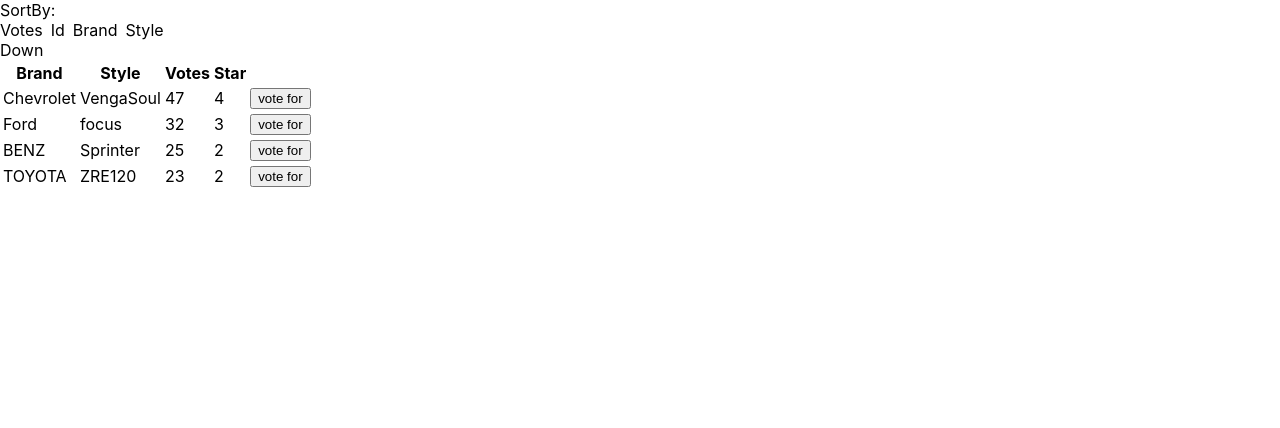
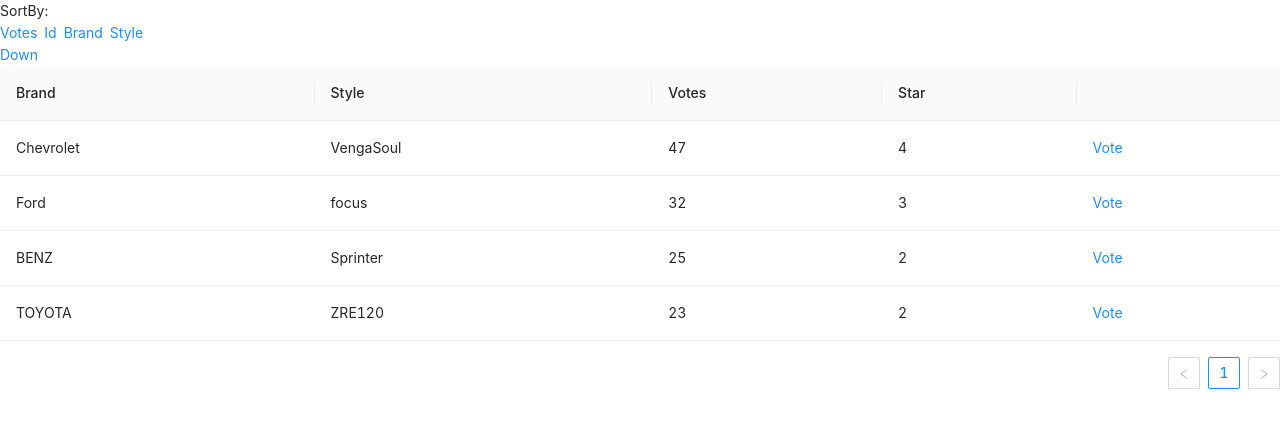
Before and after one commit to drinkmooon/example-wst, a React (Create React App) app: page / in a window 1280 px wide. Shown: the top 428 px of the page. Built offline with nearby package versions, Linux system fonts and the light colour scheme.

Commit message:
2020/10/23 Homework2 how to add html in react app and bind an index.js to it?

```diff
--- a/src/Car.js
+++ /dev/null
@@ -1,45 +0,0 @@
-import React, { Component } from 'react';
-
-class Car extends Component {
-    //使用回调函数通知CarList对应CarID的Vote事件
-    handleUpVote = () => {
-        return this.props.onVote(this.props.id);
-    };
-    render() {
-        //根据投票票数计算星级
-        //Calculate stars based on the number of votes
-        const star = (() => {
-            const voteNum = this.props.votes;
-            if (voteNum >= 50) {
-                return 5;
-            }
-            else if (voteNum >= 40) {
-                return 4;
-            }
-            else if (voteNum >= 30) {
-                return 3;
-            }
-            else if (voteNum >= 20) {
-                return 2;
-            }
-            else if (voteNum >= 10) {
-                return 1;
-            }
-            else {
-                return 0;
-            }
-        })();
-
-        return (
-               <tr>
-                    <td>{this.props.brand}</td>
-                    <td>{this.props.style}</td>
-                    <td>{this.props.votes}</td>
-                    <td>{star}</td>
-                    <td><button onClick = {this.handleUpVote}>vote for</button></td>
-               </tr>
-        );
-    }
-};
-
-export default Car;
--- a/src/CarList.js
+++ b/src/CarList.js
@@ -1,7 +1,7 @@
-import React, { Component } from 'react';
-
-import Car from './Car';
-import "./seed"
+import React, { Component ,Link } from 'react';
+import { Table, Button} from 'antd';
+import "./seed";
+import 'antd/dist/antd.css';
 class CarList extends Component {
 
     state = {
@@ -13,7 +13,6 @@
     //处理投票事件
     //Processing when car is voted
     handleProductUpVote = (carId) => {
-
         //修改对应id的product的vote值
         //Modify the votes value of a car with a corresponding id.
         const nextCars = this.state.cars.map((car) => {
@@ -89,7 +88,26 @@
             this.sortBy(this.state.method);
         });
     }
-
+    getStar = (voteNum) => {
+        if (voteNum >= 50) {
+            return 5;
+        }
+        else if (voteNum >= 40) {
+            return 4;
+        }
+        else if (voteNum >= 30) {
+            return 3;
+        }
+        else if (voteNum >= 20) {
+            return 2;
+        }
+        else if (voteNum >= 10) {
+            return 1;
+        }
+        else {
+            return 0;
+        }
+    }
     render() {
         //创建一个变量sorter来装排序的标签
         //a div contains the sort tags
@@ -108,34 +126,44 @@
             </div>
         );
 
-        const mycars = this.state.cars;
-        const tableTitle = (
-            <tr>
-                <th>Brand</th>
-                <th>Style</th>
-                <th>Votes</th>
-                <th>Star</th>
-            </tr>
-        )
-        const carComponents = mycars.map((car) => (
-            <Car
-                key={'car-' + car.id}
-                id={car.id}
-                brand={car.brand}
-                style={car.style}
-                votes={car.votes}
-                onVote={this.handleProductUpVote}
-            />
-        ));
+        const {cars} = this.state;
+        const dataSource = cars.map((car) =>
+            (Object.assign({}, car, { star: this.getStar(car.votes), voteButton: 'Vote' })));
+        const columns = [
+            {
+                title: 'Brand',
+                dataIndex: 'brand',
+                key: 'brand',
 
+            },
+            {
+                title: 'Style',
+                dataIndex: 'style',
+                key: 'style',
+            },
+            {
+                title: 'Votes',
+                dataIndex: 'votes',
+                key: 'votes',
+            },
+            {
+                title: 'Star',
+                dataIndex: 'star',
+                key: 'star',
+            },
+            {
+                title: '',
+                dataIndex: 'voteButton',
+                key: 'voteButton',
+                render: (text, index) =>(
+                    <a onClick={() => this.handleProductUpVote(index.id)}>
+                        {text}
+                    </a>)
+            }
+        ]
         return (<div>
-            <div>
-                {sorter}
-                <table>
-                    {tableTitle}
-                    {carComponents}
-                </table>
-                </div>
+            {sorter}
+            <Table dataSource={dataSource} columns={columns}></Table>
         </div>);
     }
 };
--- a/src/index.js
+++ b/src/index.js
@@ -6,7 +6,6 @@
 
 ReactDOM.render(<CarList /> , document.getElementById('root'));
 
-//ReactDOM.render(<CarList /> , document.getElementById('root'));
 
 // If you want your app to work offline and load faster, you can change
 // unregister() to register() below. Note this comes with some pitfalls.
```
